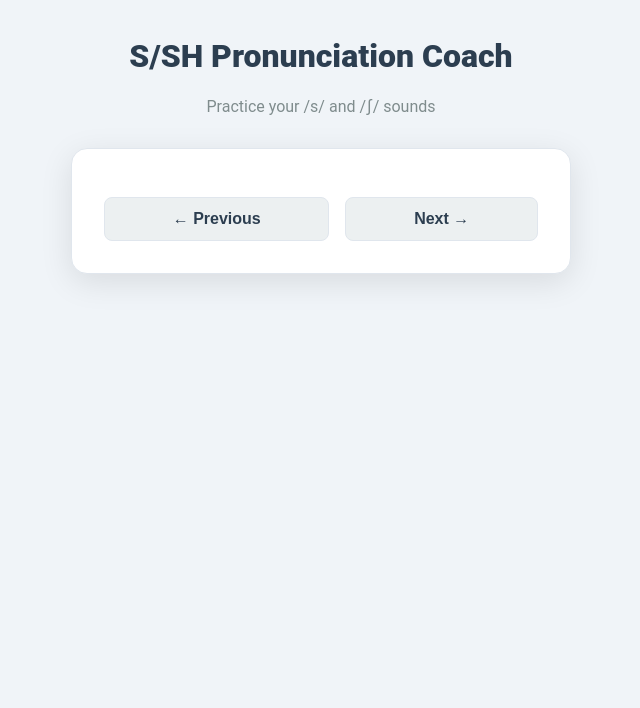
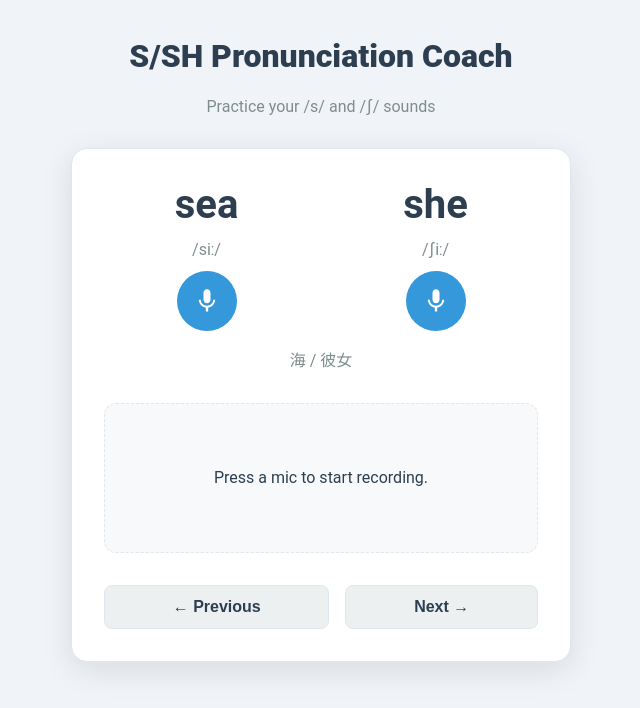
Before and after one commit to yuki5321/vowel-pronunciation-coach, a React (Create React App) app: page / in a window 1280 px wide. Shown: the top 708 px of the page, without its empty margins (319-959 px from the left). Built offline with nearby package versions, Linux system fonts and the light colour scheme.

Commit message:
コミット１３　ひながたできた

```diff
--- a/src/App.js
+++ b/src/App.js
@@ -1,11 +1,13 @@
 import React, { useState, useRef, useEffect } from 'react';
 import axios from 'axios';
+import Recorder from 'recorder-js'; // 追加
 
-// --- アイコンコンポーネント (変更なし) ---
+// --- アイコンコンポーネント ---
 const MicIcon = () => ( <svg xmlns="http://www.w3.org/2000/svg" fill="currentColor" viewBox="0 0 24 24"><path d="M12 14c1.66 0 3-1.34 3-3V5c0-1.66-1.34-3-3-3S9 3.34 9 5v6c0 1.66 1.34 3 3 3zm5.3-3c0 3-2.54 5.1-5.3 5.1S6.7 14 6.7 11H5c0 3.41 2.72 6.23 6 6.72V21h2v-3.28c3.28-.49 6-3.31 6-6.72h-1.7z" /></svg> );
 const CheckIcon = () => ( <svg xmlns="http://www.w3.org/2000/svg" fill="currentColor" viewBox="0 0 24 24"><path d="M9 16.17L4.83 12l-1.42 1.41L9 19 21 7l-1.41-1.41L9 16.17z"/></svg> );
 const CrossIcon = () => ( <svg xmlns="http://www.w3.org/2000/svg" fill="currentColor" viewBox="0 0 24 24"><path d="M19 6.41L17.59 5 12 10.59 6.41 5 5 6.41 10.59 12 5 17.59 6.41 19 12 13.41 17.59 19 19 17.59 13.41 12z"/></svg> );
 
+// --- 練習データ ---
 const PRACTICE_ITEMS = [
     { type: 'pair', wordS: 'sea', ipaS: '/siː/', wordSh: 'she', ipaSh: '/ʃiː/', translation: '海 / 彼女' },
     { type: 'pair', wordS: 'seat', ipaS: '/siːt/', wordSh: 'sheet', ipaSh: '/ʃiːt/', translation: '席 / シーツ' },
@@ -22,13 +24,17 @@ const App = () => {
     const [activeWord, setActiveWord] = useState(null);
     const mediaRecorder = useRef(null);
     const audioChunks = useRef([]);
+    const audioContextRef = useRef(null);
+    const recorderRef = useRef(null);
 
     const analyzeWithAzure = async (audioBlob) => {
+        // APIに送るお手本テキストを決定
         const currentItem = PRACTICE_ITEMS[currentItemIndex];
         const referenceText = currentItem.type === 'sentence' ? currentItem.text : activeWord;
 
         if (!referenceText) {
             setError("Target word is not selected.");
+            setStatus('idle');
             return;
         }
 
@@ -51,32 +57,23 @@ const App = () => {
     };
 
     const handleRecord = async (word) => {
+        setActiveWord(word);
+        setError('');
+        setFeedback(null);
         if (status === 'recording') {
-            mediaRecorder.current.stop();
-            // onstopイベントで後続処理が走る
+            recorderRef.current.stop().then(({ blob }) => {
+                analyzeWithAzure(blob);
+            });
+            setStatus('idle');
             return;
         }
 
-        setActiveWord(word);
-        setError('');
-        setFeedback(null);
-
         try {
             const stream = await navigator.mediaDevices.getUserMedia({ audio: true });
-            mediaRecorder.current = new MediaRecorder(stream);
-            audioChunks.current = [];
-
-            mediaRecorder.current.ondataavailable = event => {
-                audioChunks.current.push(event.data);
-            };
-
-            mediaRecorder.current.onstop = () => {
-                const audioBlob = new Blob(audioChunks.current, { type: 'audio/wav' });
-                analyzeWithAzure(audioBlob);
-                stream.getTracks().forEach(track => track.stop());
-            };
-
-            mediaRecorder.current.start();
+            audioContextRef.current = new (window.AudioContext || window.webkitAudioContext)();
+            recorderRef.current = new Recorder(audioContextRef.current, { type: 'wav' });
+            await recorderRef.current.init(stream);
+            recorderRef.current.start();
             setStatus('recording');
         } catch (err) {
             setError("マイクの許可を確認してください。");
@@ -91,7 +88,6 @@ const App = () => {
         setActiveWord(null);
     };
 
-    // ← 追加: 前の項目へ
     const handlePreviousItem = () => {
         setCurrentItemIndex((prevIndex) => (prevIndex - 1 + PRACTICE_ITEMS.length) % PRACTICE_ITEMS.length);
         resetState();
@@ -102,11 +98,19 @@ const App = () => {
         resetState();
     };
 
-    // ← 追加: 効果音再生
     useEffect(() => {
         if (feedback && status === 'result') {
-            const isCorrect = feedback.accuracyScore > 80;
-            const soundFile = isCorrect ? '/pass.mp3' : '/fail.mp3';
+            const score = feedback.accuracyScore;
+            let soundFile = '';
+
+            if (score >= 80) {
+                soundFile = '/perfect.mp3'; // 完璧な音
+            } else if (score >= 60) {
+                soundFile = '/pass.mp3';    // 合格音
+            } else {
+                soundFile = '/fail.mp3';    // 不合格音
+            }
+
             const audio = new Audio(soundFile);
             audio.play().catch(e => console.error("Error playing sound:", e));
         }
@@ -115,18 +119,103 @@ const App = () => {
     const currentItem = PRACTICE_ITEMS[currentItemIndex];
     const isAnalyzing = status === 'analyzing';
     const isRecording = status === 'recording';
-    const isCorrect = feedback ? feedback.accuracyScore > 80 : false;
 
     return (
         <div className="main-container">
-            {/* ... JSX部分は前回の回答と同じ ... */}
-             <header className="header">
+            <header className="header">
                 <h1 className="app-title">S/SH Pronunciation Coach</h1>
                 <p className="app-subtitle">Practice your /s/ and /ʃ/ sounds</p>
             </header>
             <main className="coach-card">
-                {/* ... UI部分 ... */}
-                {/* ↓↓↓ ボタンのコンテナを追加 ↓↓↓ */}
+                {currentItem.type === 'pair' ? (
+                    <>
+                        <div className="pair-container">
+                            <div className="word-card">
+                                <h2 className="word">{currentItem.wordS}</h2>
+                                <p className="ipa">{currentItem.ipaS}</p>
+                                <button
+                                    className={`record-btn ${isRecording && activeWord === currentItem.wordS ? 'recording' : ''}`}
+                                    onClick={() => handleRecord(currentItem.wordS)}
+                                    disabled={isAnalyzing || (isRecording && activeWord !== currentItem.wordS)}
+                                    aria-label={`Record pronunciation for ${currentItem.wordS}`}
+                                >
+                                    <MicIcon />
+                                </button>
+                            </div>
+                            <div className="word-card">
+                                <h2 className="word">{currentItem.wordSh}</h2>
+                                <p className="ipa">{currentItem.ipaSh}</p>
+                                <button
+                                    className={`record-btn ${isRecording && activeWord === currentItem.wordSh ? 'recording' : ''}`}
+                                    onClick={() => handleRecord(currentItem.wordSh)}
+                                    disabled={isAnalyzing || (isRecording && activeWord !== currentItem.wordSh)}
+                                    aria-label={`Record pronunciation for ${currentItem.wordSh}`}
+                                >
+                                    <MicIcon />
+                                </button>
+                            </div>
+                        </div>
+                        <p className="translation">{currentItem.translation}</p>
+                    </>
+                ) : (
+                    <>
+                        <div className="sentence-container">
+                            <div className="sentence-card">
+                                <p className="sentence-text">{currentItem.text}</p>
+                                <p className="ipa">{currentItem.ipa}</p>
+                                <button
+                                    className={`record-btn ${isRecording && activeWord === currentItem.text ? 'recording' : ''}`}
+                                    onClick={() => handleRecord(currentItem.text)}
+                                    disabled={isAnalyzing || (isRecording && activeWord !== currentItem.text)}
+                                    aria-label={`Record pronunciation for the sentence`}
+                                >
+                                    <MicIcon />
+                                </button>
+                            </div>
+                        </div>
+                        <p className="translation">{currentItem.translation}</p>
+                    </>
+                )}
+
+                {/* ▼▼▼ ここが結果表示エリアです ▼▼▼ */}
+                <div className={`feedback-container ${status === 'result' ? 'result' : ''}`} aria-live="polite">
+                    {status === 'idle' && <p>Press a mic to start recording.</p>}
+                    {status === 'recording' && <p>Listening... Press the mic again to stop.</p>}
+                    {status === 'analyzing' && <div className="loader" aria-label="Analyzing pronunciation"></div>}
+                    {status === 'result' && feedback && (
+                        (() => {
+                            const score = feedback.accuracyScore;
+                            if (score >= 80) {
+                                return (
+                                    <div className="feedback-header correct">
+                                        <CheckIcon/>
+                                        <span>完璧！ (Perfect!)</span>
+                                    </div>
+                                );
+                            } else if (score >= 60) {
+                                return (
+                                    <div className="feedback-header pass">
+                                        <CheckIcon/>
+                                        <span>合格 (Pass)</span>
+                                    </div>
+                                );
+                            } else {
+                                return (
+                                    <div className="feedback-header incorrect">
+                                        <CrossIcon/>
+                                        <span>Keep Trying!</span>
+                                    </div>
+                                );
+                            }
+                        })()
+                    )}
+                    {/* スコア表示は共通 */}
+                    {status === 'result' && feedback && (
+                        <p className="feedback-text">Accuracy Score: <strong>{feedback.accuracyScore}</strong></p>
+                    )}
+                </div>
+                {/* ▲▲▲ ここまでが結果表示エリアです ▲▲▲ */}
+
                 <div className="navigation-buttons">
                     <button className="nav-btn" onClick={handlePreviousItem} disabled={isAnalyzing || isRecording}>
                         &larr; Previous
--- a/src/index.css
+++ b/src/index.css
@@ -90,3 +90,15 @@ p.translation { margin-bottom: 2rem; }
     opacity: 0.5;
     cursor: not-allowed;
 }
+
+.feedback-header.pass {
+  color: #f39c12; /* オレンジ色など */
+}
+
+.feedback-header.fail {
+  color: #e74c3c; /* 赤色など */
+}
+
+.feedback-header.perfect {
+  color: #2ecc71; /* 緑色など */
+}
```
